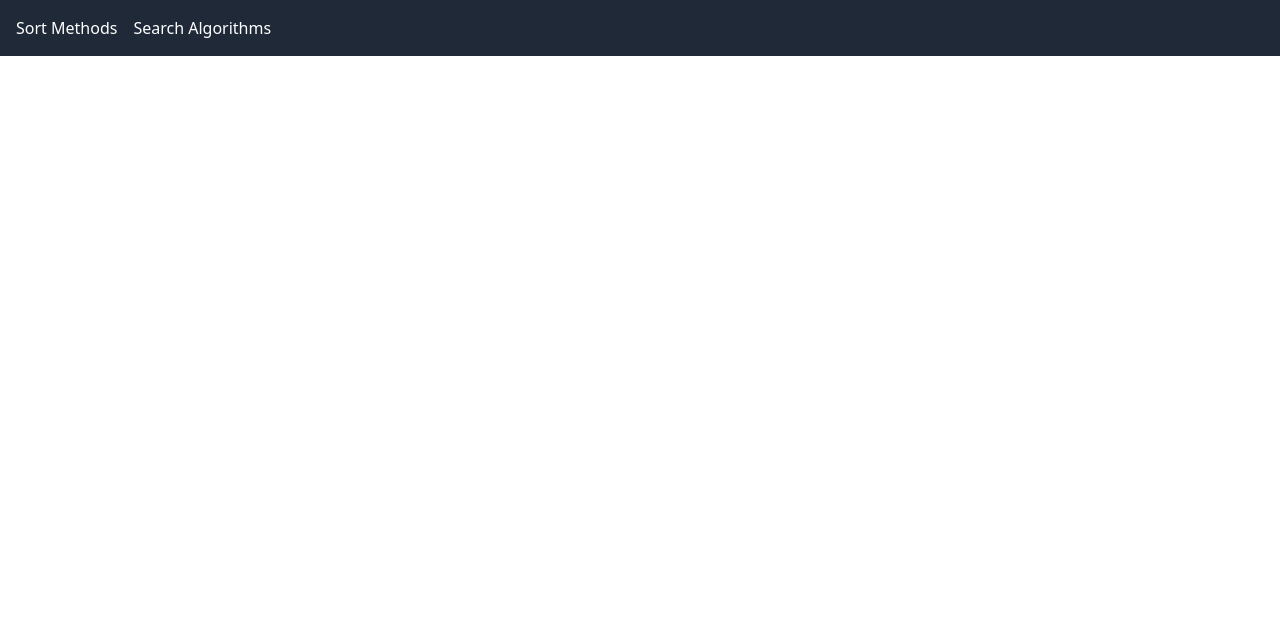
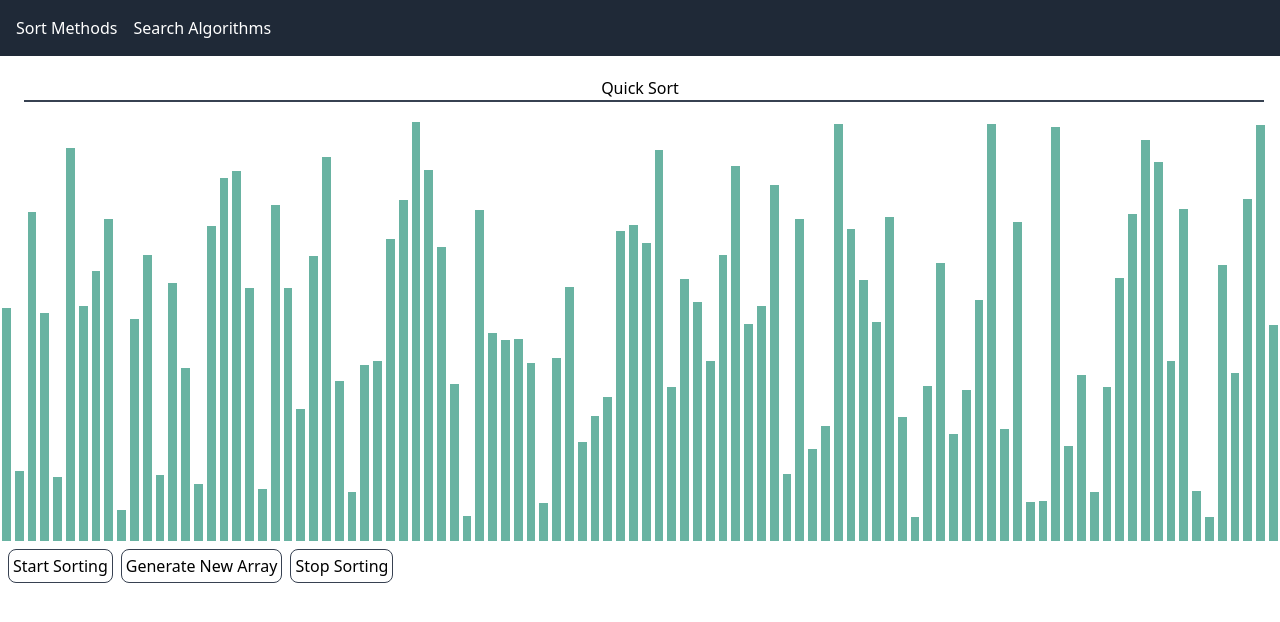
Before and after one commit to Ali7040/algorithm-visualizer, an Angular app: page /quick-sort-visualizer in a window 1280 px wide. Before the commit this address led to /. Shown: the top 622 px of the page. Built offline with nearby package versions, Linux system fonts and the light colour scheme.

Commit message:
add quicksort

```diff
--- a/src/app/app.routes.ts
+++ b/src/app/app.routes.ts
@@ -5,6 +5,7 @@ import { SelectSortVisualizerComponent } from './component/select-sort-visualize
 import { MergeSortVisualizerComponent } from './component/merge-sort-visualizer/merge-sort-visualizer.component';
 import { LinearSearchVisualizerComponent } from './component/linear-search-visualizer/linear-search-visualizer.component';
 import { BinarySearchVisualizerComponent } from './component/binary-search-visualizer/binary-search-visualizer.component';
+import { QuickSortVisualizerComponent } from './component/quick-sort-visualizer/quick-sort-visualizer.component';
 
 export const routes: Routes = [
   {
@@ -28,6 +29,10 @@ export const routes: Routes = [
     component: MergeSortVisualizerComponent,
   },
   {
+    path: 'quick-sort-visualizer',
+    component: QuickSortVisualizerComponent,
+  },
+  {
     path: 'linear-search-visualizer',
     component: LinearSearchVisualizerComponent,
   },
--- a/src/app/component/quick-sort-visualizer/quick-sort-visualizer.component.html
+++ b/src/app/component/quick-sort-visualizer/quick-sort-visualizer.component.html
@@ -1 +1,36 @@
-<p>quick-sort-visualizer works!</p>
+<div class="flex flex-col items-center justify-center m-5">
+  <span class="animate-slide-in">Quick Sort</span>
+  <hr class="border-b border-gray-700 w-full ml-2" />
+</div>
+
+<div class="array-container">
+  <div
+    *ngFor="let bar of array; let i = index"
+    class="array-bar"
+    [style.height]="bar + 'px'"
+    [ngClass]="{ 'active-bar': activeIndexes.has(i) }"
+  ></div>
+</div>
+
+<div class="m-1">
+  <button
+    (click)="sort()"
+    class="border rounded-lg border-gray-700 p-1 m-1"
+    [disabled]="isSorting"
+  >
+    Start Sorting
+  </button>
+  <button
+    (click)="resetArray()"
+    class="border rounded-lg border-gray-700 p-1 m-1"
+  >
+    Generate New Array
+  </button>
+  <button
+    (click)="stopSorting()"
+    class="border rounded-lg border-gray-700 p-1 m-1"
+    [disabled]="!isSorting"
+  >
+    Stop Sorting
+  </button>
+</div>
--- a/src/app/component/quick-sort-visualizer/quick-sort-visualizer.component.scss
+++ b/src/app/component/quick-sort-visualizer/quick-sort-visualizer.component.scss
@@ -0,0 +1,31 @@
+.array-container {
+  display: flex;
+  align-items: flex-end;
+}
+
+.array-bar {
+  width: 20px;
+  margin: 0 2px;
+  background-color: #69b3a2;
+}
+
+.active-bar {
+  background-color: #ff6347; // Change to any color you'd like for the active bar
+}
+
+@keyframes slide-in {
+  0% {
+    transform: translateX(-100%);
+    opacity: 0;
+  }
+  100% {
+    transform: translateX(0);
+    opacity: 1;
+  }
+}
+
+.animate-slide-in {
+  animation: slide-in 0.5s ease-out forwards;
+  display: inline-block;
+  white-space: nowrap;
+}
--- a/src/app/component/quick-sort-visualizer/quick-sort-visualizer.component.ts
+++ b/src/app/component/quick-sort-visualizer/quick-sort-visualizer.component.ts
@@ -1,12 +1,87 @@
-import { Component } from '@angular/core';
+import { CommonModule } from '@angular/common';
+import { Component, OnInit } from '@angular/core';
 
 @Component({
   selector: 'app-quick-sort-visualizer',
   standalone: true,
-  imports: [],
+  imports: [CommonModule],
   templateUrl: './quick-sort-visualizer.component.html',
-  styleUrl: './quick-sort-visualizer.component.scss'
+  styleUrls: ['./quick-sort-visualizer.component.scss'],
 })
-export class QuickSortVisualizerComponent {
+export class QuickSortVisualizerComponent implements OnInit {
+  array: number[] = [];
+  activeIndexes: Set<number> = new Set();
+  isSorting: boolean = false;
 
+  ngOnInit() {
+    this.resetArray();
+  }
+
+  resetArray() {
+    this.array = Array.from(
+      { length: 100 },
+      () => Math.floor(Math.random() * 400) + 20
+    );
+    this.isSorting = false;
+  }
+
+  async quickSort(
+    array = this.array,
+    start = 0,
+    end = this.array.length - 1
+  ): Promise<void> {
+    // No need to return array
+    if (!this.isSorting) return;
+    if (start >= end) return;
+
+    const pivot = await this.partition(array, start, end);
+    await this.quickSort(array, start, pivot - 1);
+    await this.quickSort(array, pivot + 1, end);
+  }
+
+  async partition(
+    array: number[],
+    start: number,
+    end: number
+  ): Promise<number> {
+    if (!this.isSorting) return -1;
+
+    const pivot = array[end];
+    let pivotIndex = start;
+
+    for (let i = start; i < end; i++) {
+      this.setActiveIndexes([i, pivotIndex]);
+      if (array[i] < pivot) {
+        [array[i], array[pivotIndex]] = [array[pivotIndex], array[i]];
+        pivotIndex++;
+        await this.sleep(150);
+      }
+      this.clearActiveIndexes();
+    }
+
+    [array[pivotIndex], array[end]] = [array[end], array[pivotIndex]];
+    return pivotIndex;
+  }
+
+  async sort() {
+    this.isSorting = true;
+    await this.quickSort();
+    this.isSorting = false;
+  }
+
+  stopSorting() {
+    this.isSorting = false;
+  }
+
+  setActiveIndexes(indexes: number[]) {
+    this.activeIndexes = new Set(indexes);
+  }
+
+  clearActiveIndexes() {
+    this.activeIndexes.clear();
+  }
+
+  sleep(ms: number): Promise<void> {
+    return new Promise((resolve) => setTimeout(resolve, ms));
+  }
 }
--- a/src/app/component/shared/navbar/navbar.component.html
+++ b/src/app/component/shared/navbar/navbar.component.html
@@ -46,6 +46,14 @@
             Merge Sort
           </a>
         </li>
+        <li>
+          <a
+            routerLink="/quick-sort-visualizer"
+            class="block px-4 py-2 hover:bg-gray-600 transition-colors duration-300"
+          >
+            Quick Sort
+          </a>
+        </li>
       </ul>
     </li>
 
```
